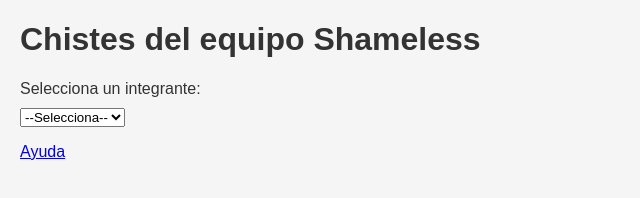
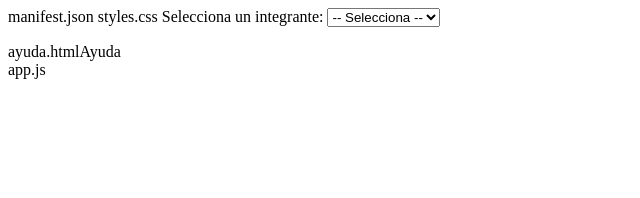
Before and after one commit to Jack061223/jack.github.io, a plain HTML site: page index.html in a window 1280 px wide. Shown: the whole page, without its empty margins (0-640 px from the left). Drawn offline with Linux system fonts and the light colour scheme; files that its build step writes are made by us from their sources.

Commit message:
Update index.html

```diff
--- a/index.html
+++ b/index.html
@@ -2,20 +2,29 @@
 <html lang="es">
 <head>
   <meta charset="UTF-8">
-  <meta name="viewport" content="width=device-width, initial-scale=1.0">
-  <title>Shameless - Chistes PWA</title>
-  <link rel="manifest" href="manifest.json">
-  <link rel="stylesheet" href="css/styles.css">
-  <script src="js/app.js" defer></script>
-</head>
-<body>
-  <h1>Chistes del equipo Shameless</h1>
-  <label for="memberSelect">Selecciona un integrante:</label>
-  <select id="memberSelect">
-    <option value="">--Selecciona--</option>
-    <option value="Roberto">Roberto</option><option value="Jack">Jack</option><option value="Sebastian">Sebastian</option><option value="Neri">Neri</option><option value="Eddy">Eddy</option><option value="Gonzalo">Gonzalo</option><option value="Ulises">Ulises</option><option value="Miguel">Miguel</option>
+  <meta name="viewport" content="width=device-width, initial-scale=1">
+  <title>Shameless - Chistes del Equipo</title>
+  manifest.json
+  styles.css
+  <link rel="icon" href="icon-192h1>Chistes del Equipo Shameless</h1>
+  <label for="integrante">Selecciona un integrante:</label>
+  <select id="integrante">
+    <option value="">-- Selecciona --</option>
+    <option value="Roberto">Roberto</option>
+    <option value="Jack">Jack</option>
+    <option value="Sebastian">Sebastian</option>
+    <option value="Neri">Neri</option>
+    <option value="Eddy">Eddy</option>
+    <option value="Gonzalo">Gonzalo</option>
+    <option value="Ulises">Ulises</option>
+    <option value="Miguel">Miguel</option>
   </select>
-  <p id="jokeDisplay"></p>
-  <a href="help.html">Ayuda</a>
+  <p id="chiste"></p>
+
+  <footer>
+    ayuda.htmlAyuda</a>
+  </footer>
+
+  app.js</script>
 </body>
 </html>
```
